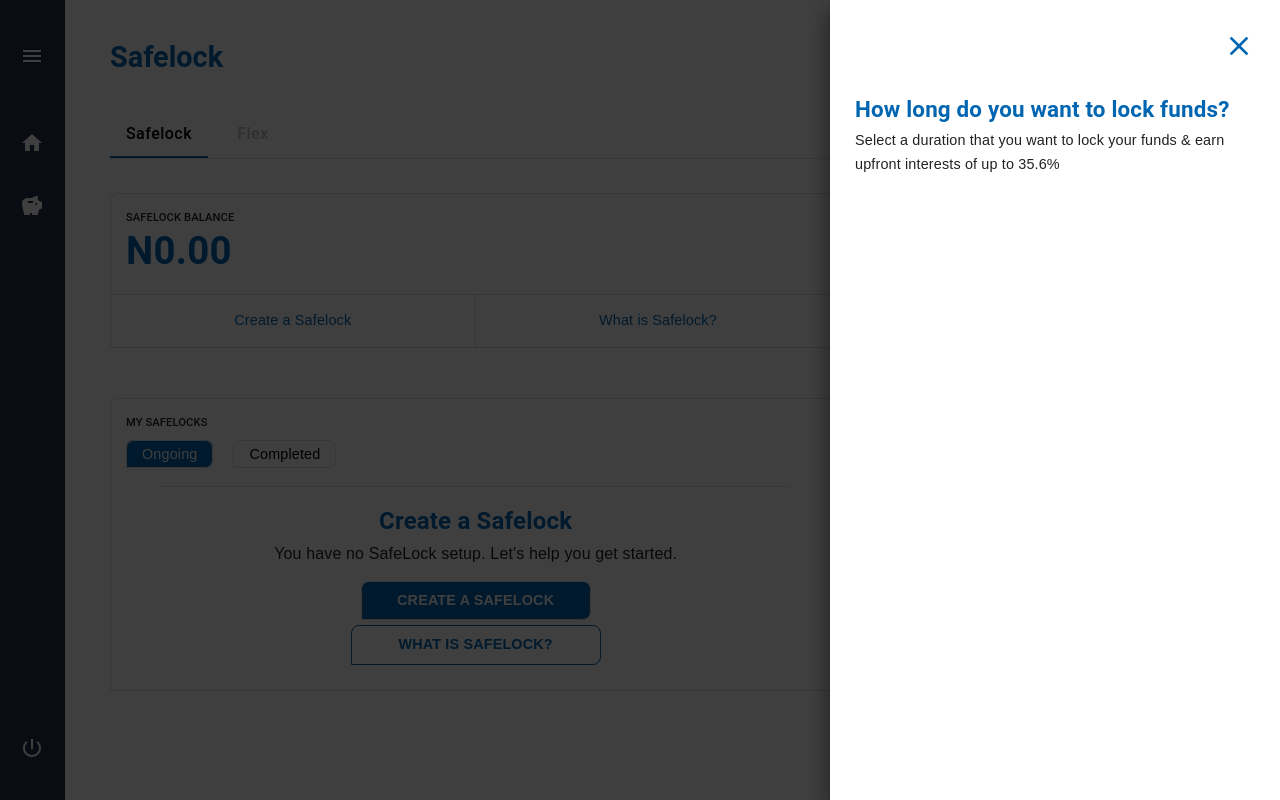
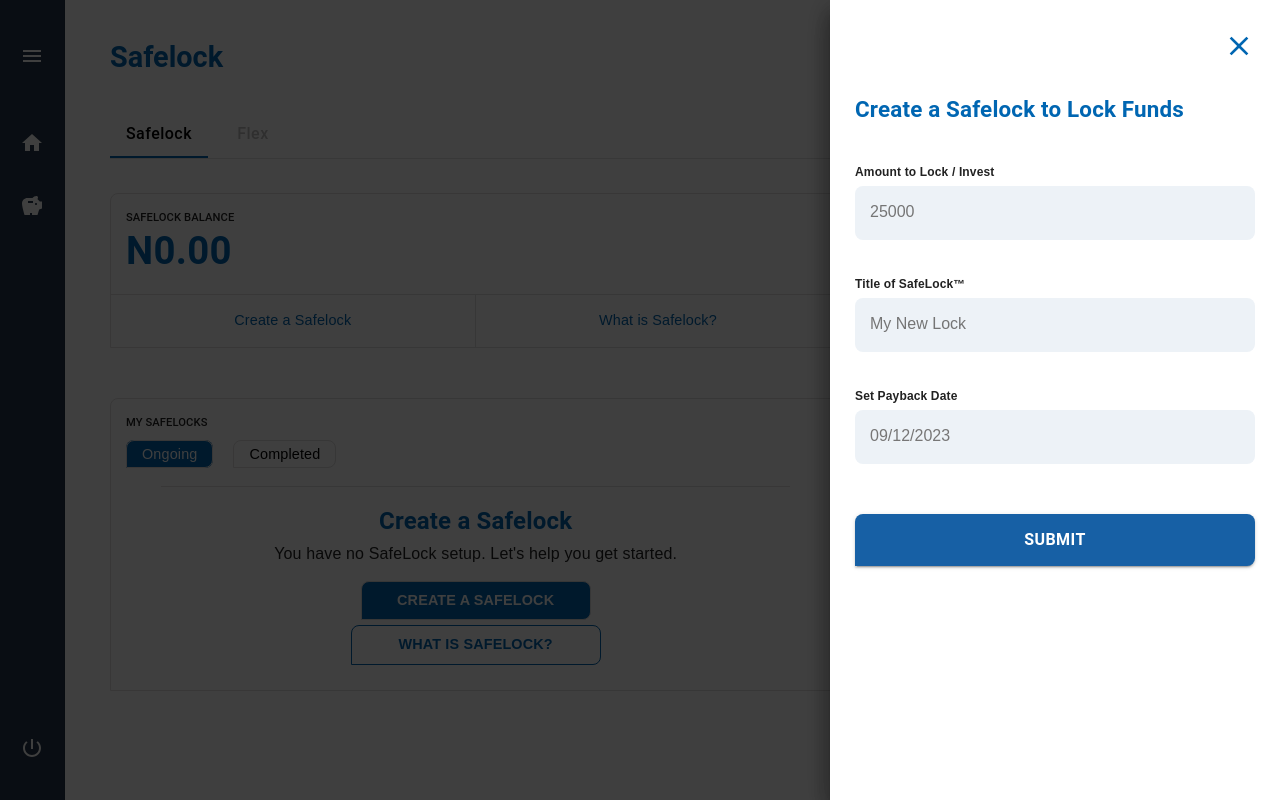
Before and after one commit to Ubongg/piggy-clone, a Next.js app: page /safelock in a window 1280 px wide. Both pictures are taken after a click on the element "Create a Safelock". Built offline with nearby package versions, Linux system fonts and the light colour scheme.

Commit message:
styled make safelock component

```diff
--- a/package.json
+++ b/package.json
@@ -23,6 +23,7 @@
     "next": "^13.5.4",
     "next-auth": "^4.23.1",
     "react": "18.2.0",
+    "react-datepicker": "^4.18.0",
     "react-dom": "18.2.0",
     "swr": "^2.2.2",
     "uuidv4": "^6.2.13"
--- a/src/app/globals.css
+++ b/src/app/globals.css
@@ -16,3 +16,14 @@ body {
 a {
   text-decoration: none;
 }
+.datePickerStyle {
+  outline: none;
+  padding: 17px 15px 19px;
+  border: none;
+  background: #edf2f7;
+  margin-bottom: 30px;
+  width: 100%;
+  font-size: 1rem;
+  color: rgb(119, 118, 118);
+  border-radius: 0.5rem;
+}
--- a/src/components/makeSafelock/MakeSafelock.jsx
+++ b/src/components/makeSafelock/MakeSafelock.jsx
@@ -1,12 +1,21 @@
-import { Box, Typography, Drawer } from "@mui/material";
+import { Box, Typography, Drawer, Button } from "@mui/material";
 import { useTheme } from "@mui/material/styles";
 import CloseIcon from "@mui/icons-material/Close";
 import { useGlobalContext } from "../context/context";
-import React from "react";
+import React, { useState } from "react";
+import DatePicker from "react-datepicker";
+import "react-datepicker/dist/react-datepicker.css";
+import "@/app/globals.css";
 
 const MakeSafelock = ({ toggleCreateSafelockDrawer, anchor }) => {
   const theme = useTheme();
   const { safeColor, greyBorder } = useGlobalContext();
+  const falseDate = (date) => new Date() < date;
+  const [payBackDate, setPayBackDate] = useState(new Date());
+
+  const handleSubmit = (e) => {
+    e.preventDefault();
+  };
 
   return (
     <Box
@@ -21,7 +30,6 @@ const MakeSafelock = ({ toggleCreateSafelockDrawer, anchor }) => {
         },
       }}
       role="presentation"
-      onKeyDown={toggleCreateSafelockDrawer(anchor, false)}
     >
       <Box
         sx={{
@@ -49,17 +57,98 @@ const MakeSafelock = ({ toggleCreateSafelockDrawer, anchor }) => {
             fontWeight: 600,
           }}
         >
-          How long do you want to lock funds?
+          Create a Safelock to Lock Funds
         </Typography>
-        <Typography
-          variant="p"
-          sx={{
-            fontSize: "0.9rem",
+        <form
+          style={{
+            paddingTop: "30px",
+            display: "flex",
+            flexDirection: "column",
           }}
+          onSubmit={handleSubmit}
         >
-          Select a duration that you want to lock your funds & earn upfront
-          interests of up to 35.6%
-        </Typography>
+          <label
+            style={{
+              margin: "5px 0",
+              fontSize: "0.75rem",
+              fontWeight: 600,
+            }}
+          >
+            Amount to Lock / Invest
+          </label>
+          <input
+            type="text"
+            placeholder="25000"
+            required
+            style={{
+              outline: "none",
+              padding: "17px 15px 19px",
+              border: "none",
+              background: "#edf2f7",
+              marginBottom: "30px",
+              width: "100%",
+              fontSize: "1rem",
+              borderRadius: "0.5rem",
+            }}
+          />
+          <label
+            style={{
+              margin: "5px 0",
+              fontSize: "0.75rem",
+              fontWeight: 600,
+            }}
+          >
+            Title of SafeLock™
+          </label>
+          <input
+            type="text"
+            placeholder="My New Lock"
+            required
+            style={{
+              outline: "none",
+              padding: "17px 15px 19px",
+              border: "none",
+              background: "#edf2f7",
+              marginBottom: "30px",
+              width: "100%",
+              fontSize: "1rem",
+              borderRadius: "0.5rem",
+            }}
+          />
+          <label
+            style={{
+              margin: "5px 0",
+              fontSize: "0.75rem",
+              fontWeight: 600,
+            }}
+          >
+            Set Payback Date
+          </label>
+          <DatePicker
+            filterDate={falseDate}
+            minTime={new Date(0, 0, 0, 9, 0)}
+            maxTime={new Date(0, 0, 0, 19, 0)}
+            selected={payBackDate}
+            onChange={(payBackDate) => setPayBackDate(payBackDate)}
+            required
+            className="datePickerStyle"
+          />
+          <Button
+            variant="contained"
+            sx={{
+              py: "12px",
+              fontWeight: 600,
+              fontSize: "1rem",
+              mt: "20px",
+              borderBottomRightRadius: "0.5rem",
+              borderTopLeftRadius: "0.5rem",
+              borderTopRightRadius: "0.5rem",
+              borderBottomLeftRadius: 0,
+            }}
+          >
+            submit
+          </Button>
+        </form>
       </Box>
     </Box>
   );
```
Also changed, not shown: 1 other file (tests, documents, lock files or other folders).
